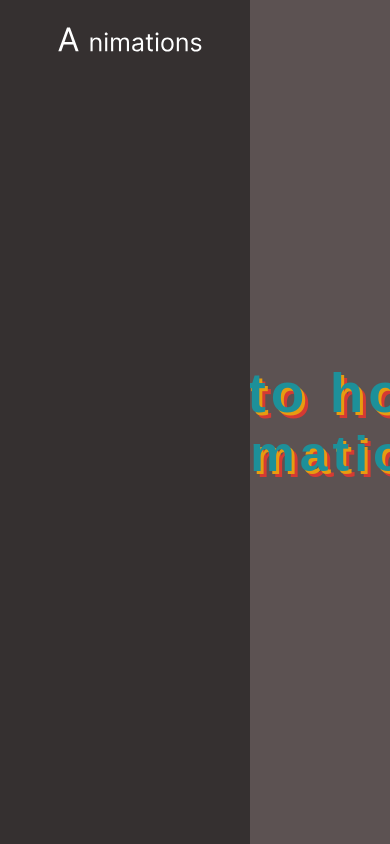
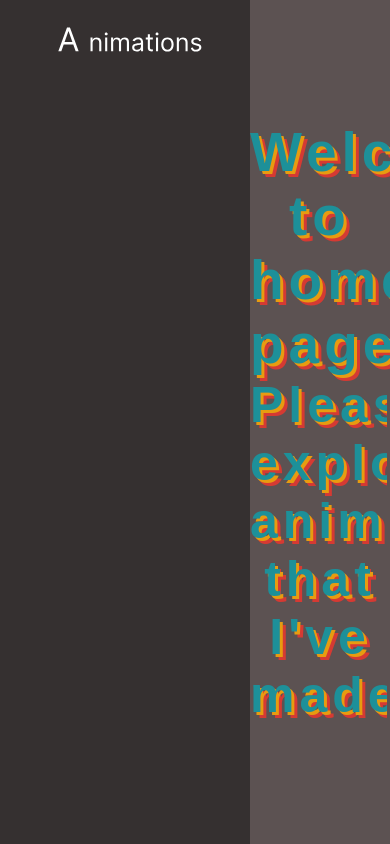
Before and after one commit to centek134/animations, a React (Create React App) app: page / in a window 390 px wide. Built offline with nearby package versions, Linux system fonts and the light colour scheme; a web font is replaced by a local one.

Commit message:
changes in css switched width property so the text could be responsive added text aling so te text became centered

```diff
--- a/src/assets/scss/containers/homepage/homepage.css
+++ b/src/assets/scss/containers/homepage/homepage.css
@@ -25,13 +25,12 @@
           animation-delay: 3s;
 }
 .home_page h1, .home_page h2 {
-  width: -webkit-max-content;
-  width: -moz-max-content;
-  width: max-content;
+  width: 100%;
   position: relative;
   color: #1d9099;
   letter-spacing: 5px;
   text-shadow: 3px 3px 0 #e79c10, 6px 6px 0 #d53a33;
+  text-align: center;
   font-family: "Sarpanch", sans-serif;
 }
 .home_page h1:before, .home_page h2:before {
--- a/src/assets/scss/containers/homepage/homepage.scss
+++ b/src/assets/scss/containers/homepage/homepage.scss
@@ -21,11 +21,12 @@
     }
   }
   h1, h2{
-    width: max-content;
+    width: 100%;
     position: relative;
     color: #1d9099;
     letter-spacing: 5px;
     text-shadow: 3px 3px 0 #e79c10, 6px 6px 0 #d53a33;
+    text-align: center;
     font-family: "Sarpanch", sans-serif;
     &:before{
         content: "";
```
Also changed, not shown: 1 other file (tests, documents, lock files or other folders).
